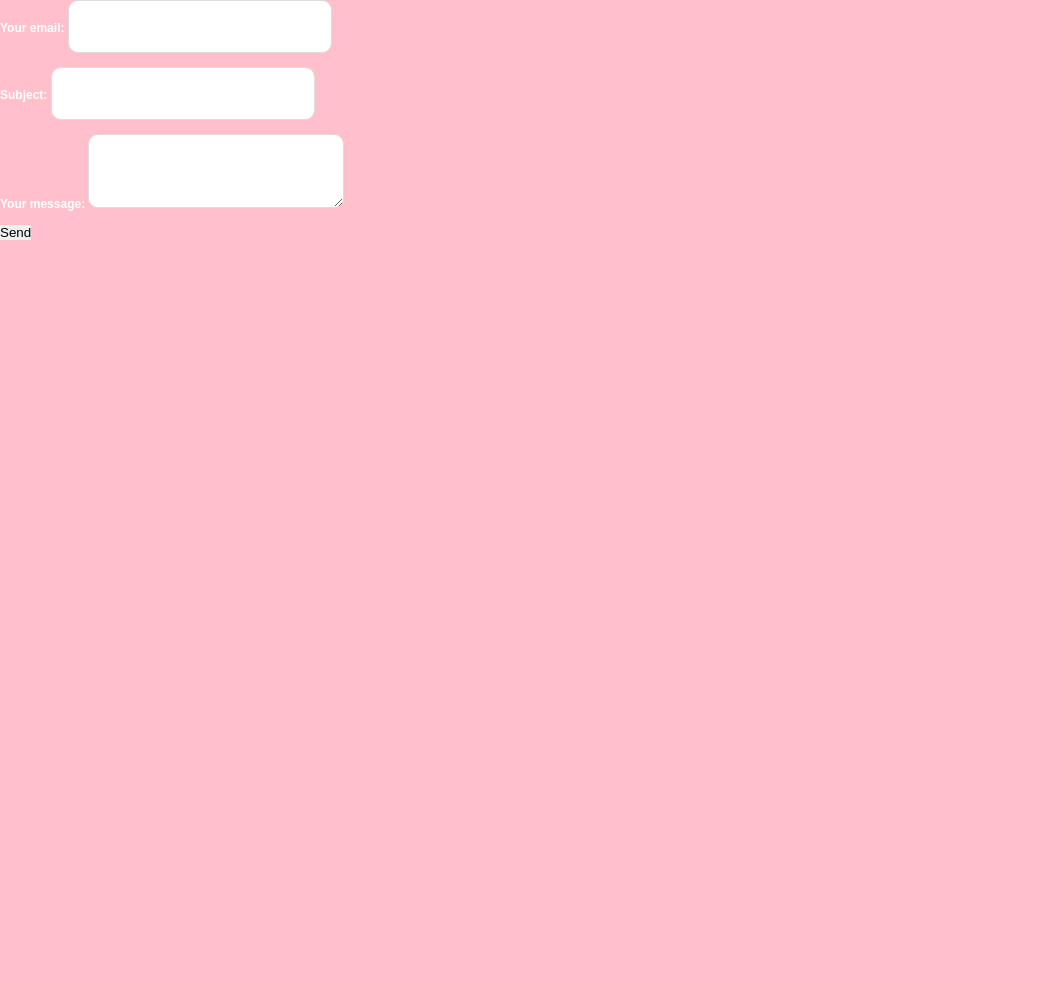
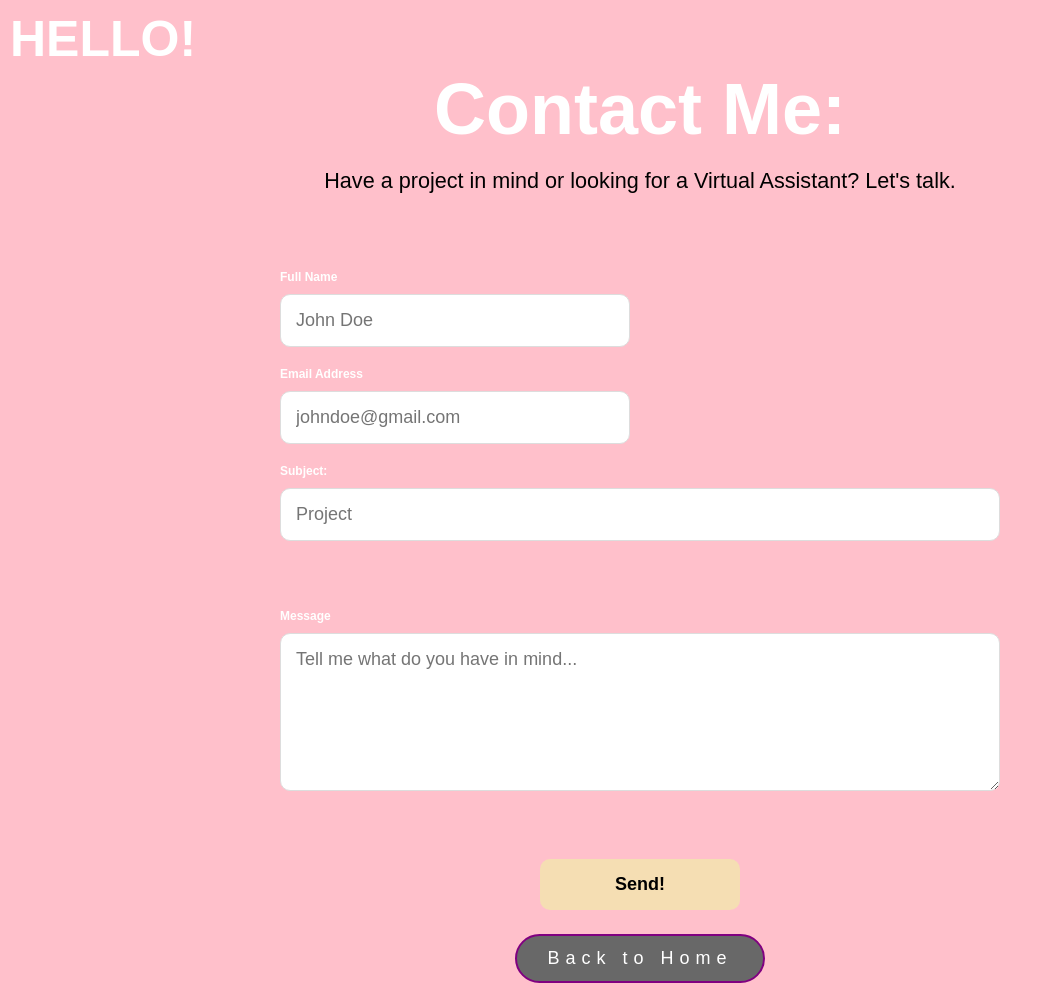
Before and after one commit to prlumayag23dev/prlumayag23dev.github.io, a plain HTML site: page hireme.html in a window 1280 px wide. Shown: the whole page, without its empty margins (0-1063 px from the left). Before the commit the page ends 800 px from the top, so only its background shows below. Drawn offline with Linux system fonts and the light colour scheme.

Commit message:
Revamp contact form in hireme.html
Updated the contact form layout and added fields for full name and message.

```diff
--- a/hireme.html
+++ b/hireme.html
@@ -7,21 +7,59 @@
     <link rel="stylesheet" href="style.css">
 </head>
 <body>
-    <div class="form">
-        <form action="https://formspree.io/f/xzepzjbv" method="POST">
-    <label>Your email:
-        <input type="email" name="email">
-    </label>
+<section class="hireme">
+    <h1>HELLO!</h1>
+    <h2>Contact Me:</h2>
+    <p class="subtitle">
+        Have a project in mind or looking for a Virtual Assistant? Let's talk.
+    </p>
+<br></br>
+ <form action="https://formspree.io/f/xzepzjbv" method="POST" class="contact-form">
+
+    <div class="form-group">
+        <label for="name">Full Name</label>
+        <input
+            type="text"
+            id="name"
+            name="name"
+            placeholder="John Doe"
+            required>
+    </div>
     <br></br>
-    <label>Subject:
-        <input type="subject" name="subject">
+    <div class="form-group">
+        <label for="email">Email Address</label>
+        <input
+            type="email"
+            id="email"
+            name="email"
+            placeholder="johndoe@gmail.com"
+            required>
+    </div>
     <br></br>
-    </label>
-    <label>Your message:
-        <textarea name="message"></textarea>
-    </label><br></br>
-        <button type="submit">Send</button>
+    <div class="form-group full-width">
+        <label for="subject">Subject:</label>
+        <input
+            type="text"
+            id="subject"
+            name="subject"
+            placeholder="Project">
+    </div>
+    <br></br>
+    <div class="form-group full-width">
+        <label for="message">Message</label>
+        <textarea
+            id="message"
+            name="message"
+            rows="6"
+            placeholder="Tell me what do you have in mind..."
+            required></textarea>
+    </div>
+    <br></br>
+        <button type="submit" class="submit-btn">
+            Send!
+        </button>
     </form>
-    </div>
+</section>
+    <a href="index.html" class="btn1">Back to Home</a>
 </body>
 </html>
```
